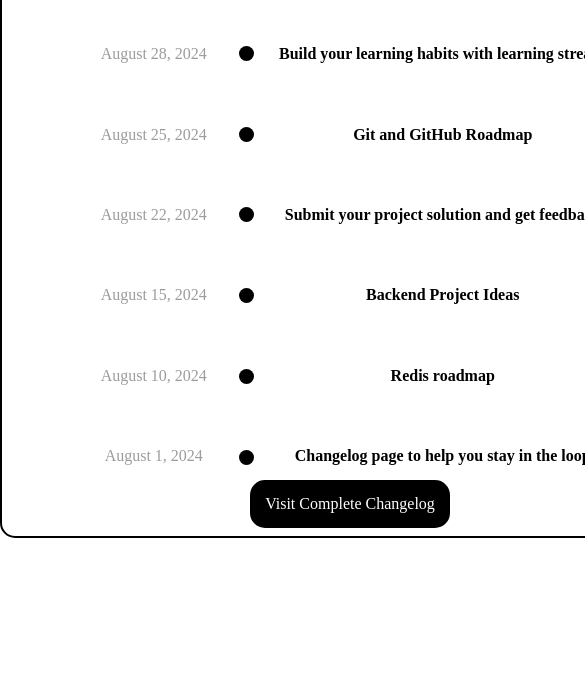
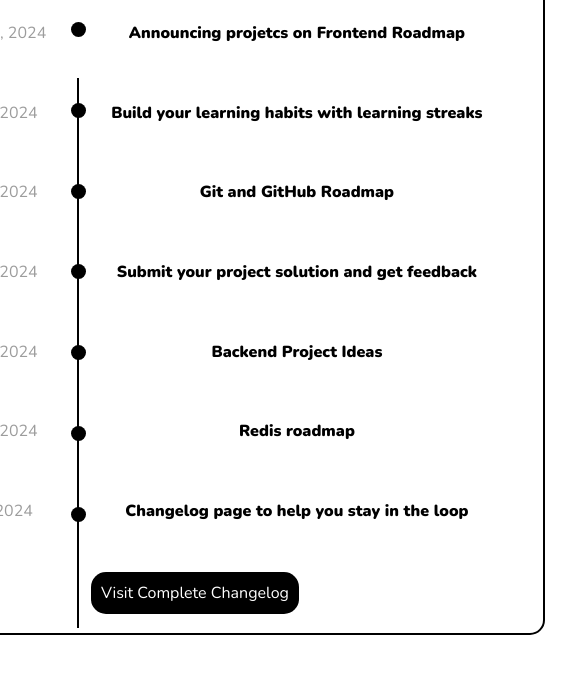
Before and after one commit to LucasAntonio-LAM/changelog-component, a plain HTML site: page index.html in a window 390 px wide. Shown: the part 162-844 px from the top of the page, 585 px wide, since content can reach past the window. Drawn offline with nearby package versions, Linux system fonts and the light colour scheme.

Commit message:
Nao consegui fazer o responsivo
refazer amanha

```diff
--- a/estilos/style.css
+++ b/estilos/style.css
@@ -1,12 +1,20 @@
 @charset "UTF-8";
+
+@import url('https://fonts.googleapis.com/css2?family=Nunito:ital,wght@0,200..1000;1,200..1000&display=swap');
+
+
 
 * {
     margin: 0;
     padding: 0;
     box-sizing: border-box;
+    font-family: "Nunito", sans-serif;
 }
 
 body {
+    display: flex;
+    justify-content: center;
+    align-items: center;
     width: 100vw;
     height: 100vh;
 }
@@ -15,7 +23,7 @@ div.changelog-container {
     display: flex;
     flex-flow: column nowrap;
     width: 700px;
-    height: 700px;
+    height: 750px;
     border: 2px solid black;
     border-radius: 15px;
     margin: 0 auto;
@@ -61,6 +69,16 @@ div.pontos {
     height: 500px;
 }
 
+span.linha {
+    position: absolute;
+    height: 550px;
+    border: 1px solid black;
+    width: 1px;
+    background-color: black;
+    margin-left: 6px;
+    top: 240px;
+}
+
 span.ponto {
     width: 15px;
     height: 15px;
@@ -81,8 +99,8 @@ div.changelog-items > p {
 }
 
 div.complete-changelog {
-    margin-top: 15px;
-    padding: 15px;
+    margin-top: 50px;
+    padding: 10px;
     color: white;
     background-color: black;
     border-radius: 15px;
--- a/index.html
+++ b/index.html
@@ -24,6 +24,7 @@
                     <p>August 1, 2024</p>
                 </div>
                 <div class="pontos">
+                    <span class="linha"></span>
                     <span class="ponto"></span>
                     <span class="ponto"></span>
                     <span class="ponto"></span>
```
